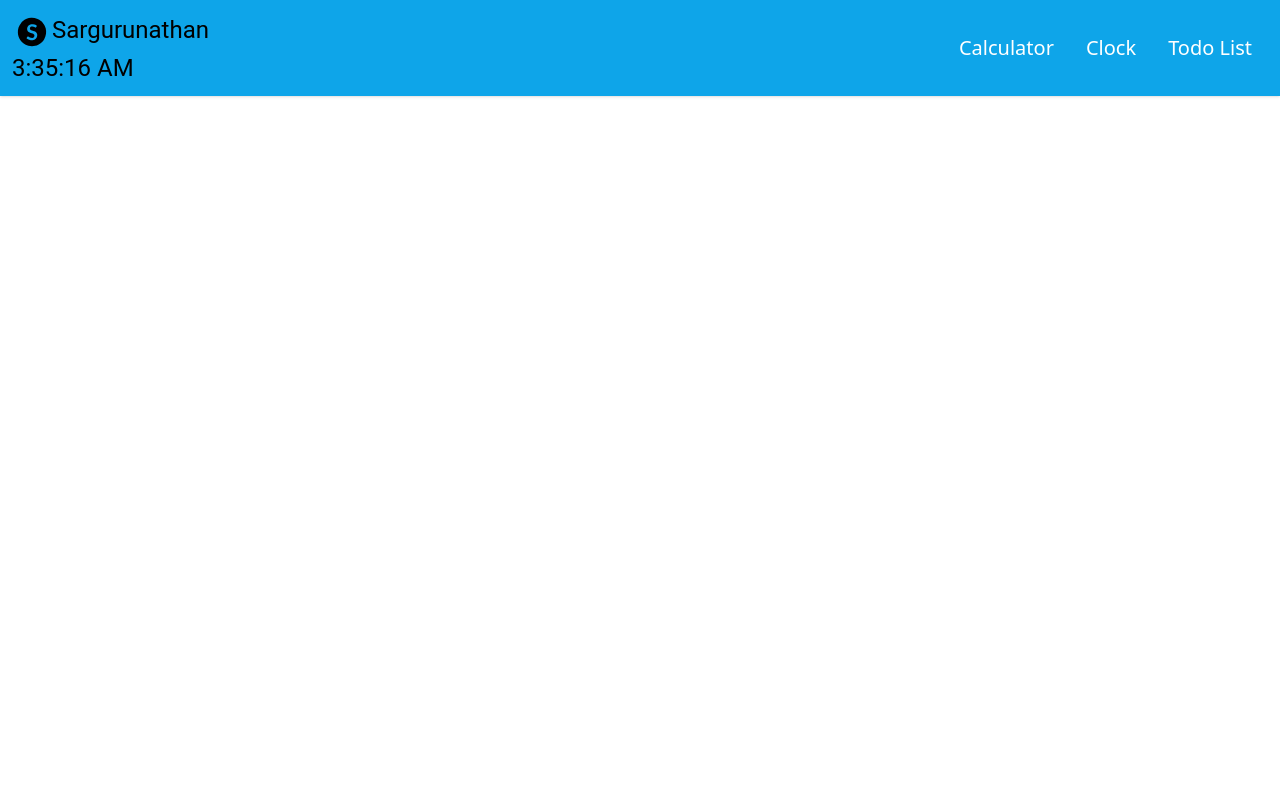
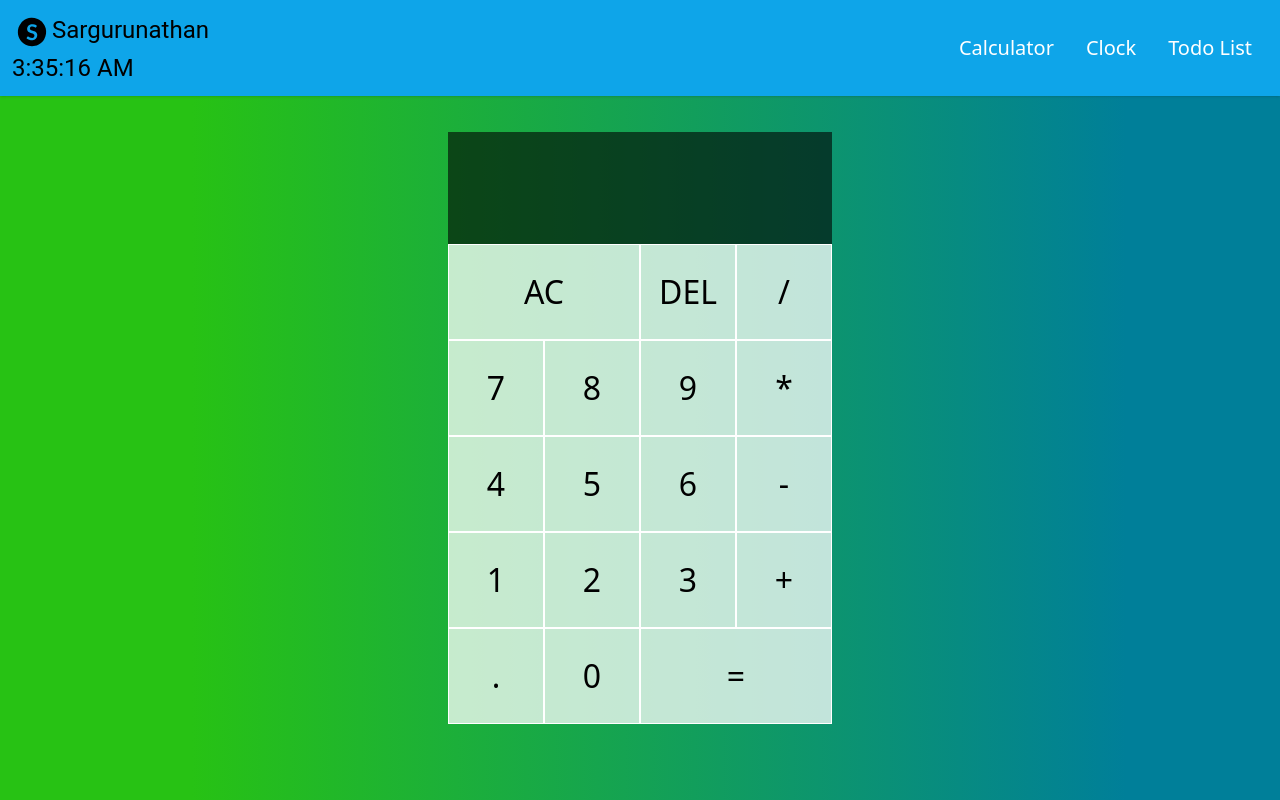
Before and after one commit to Sarguru02/Utilities, a React (Vite) app: page / in a window 1280 px wide. Built offline with nearby package versions, Linux system fonts and the light colour scheme; the HTML template or start-up script is replaced by a standard one.

Commit message:
made changes

```diff
--- a/src/App.jsx
+++ b/src/App.jsx
@@ -11,7 +11,7 @@ const App = () => {
     <>
       <Navbar />
       <Routes>
-        <Route path="/" element={<Home />} />
+        <Route path="/" element={<Calculator />} />
         <Route path="/login" element={<Login />} />
         <Route path="/todo" element={<Todo />} />
         <Route path="/calculator" element={<Calculator />} />
--- a/src/components/Clock/Clock.jsx
+++ b/src/components/Clock/Clock.jsx
@@ -26,7 +26,7 @@ export default function Clock() {
         <div
           className="hand hour"
           style={{
-            transform: `translateX(-50%) rotate(${sec + min + hr * 360}deg)`,
+            transform: `translateX(-50%) rotate(${hr * 360 + min * 30}deg)`,
           }}
         ></div>
         <div
--- a/src/components/Login/Login.jsx
+++ b/src/components/Login/Login.jsx
@@ -42,6 +42,7 @@ function Login() {
             type="password"
             name="password"
             className="w-full py-2 bg-gray-200 text-gray-500 px-1 outline-none mb-4"
+            onChange={handleChange}
             id="pwd"
           />
           {errmsg.length > 0 && (
```
Also changed, not shown: public/new.jpg (deleted).
